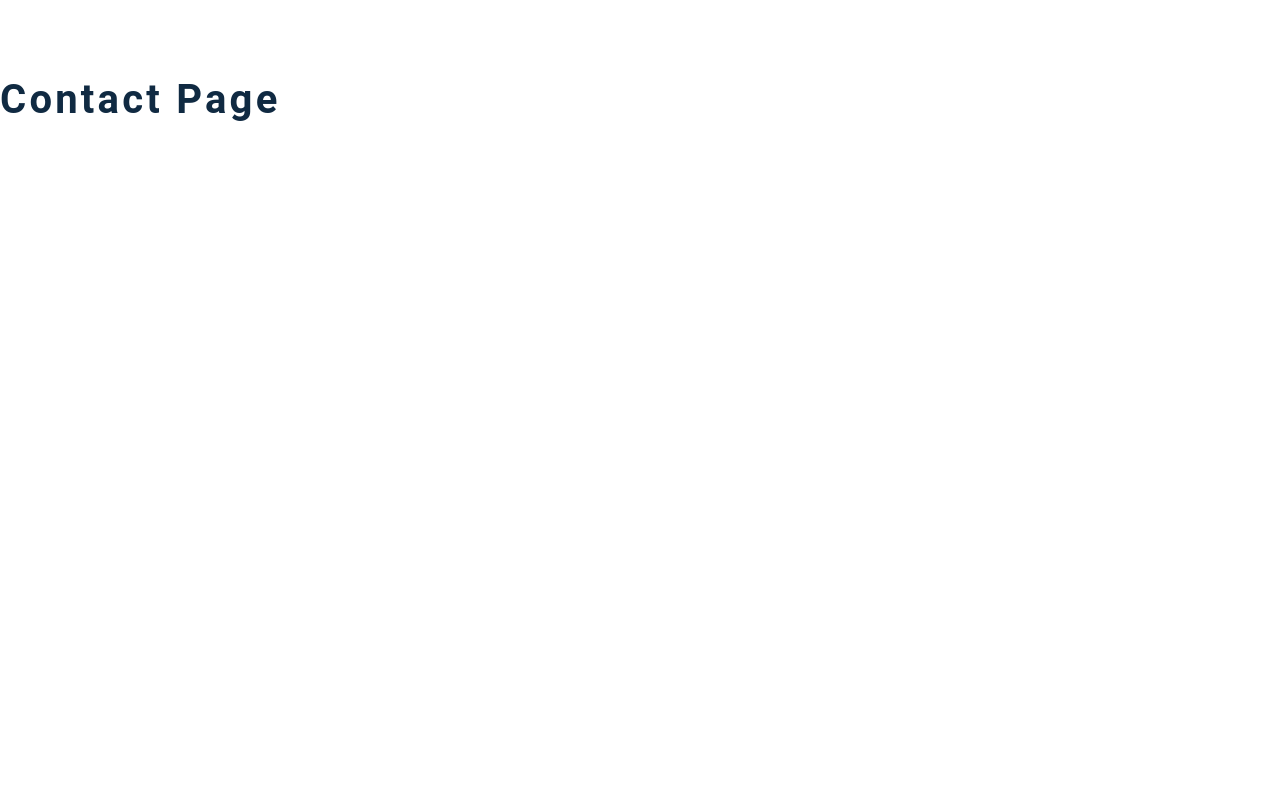
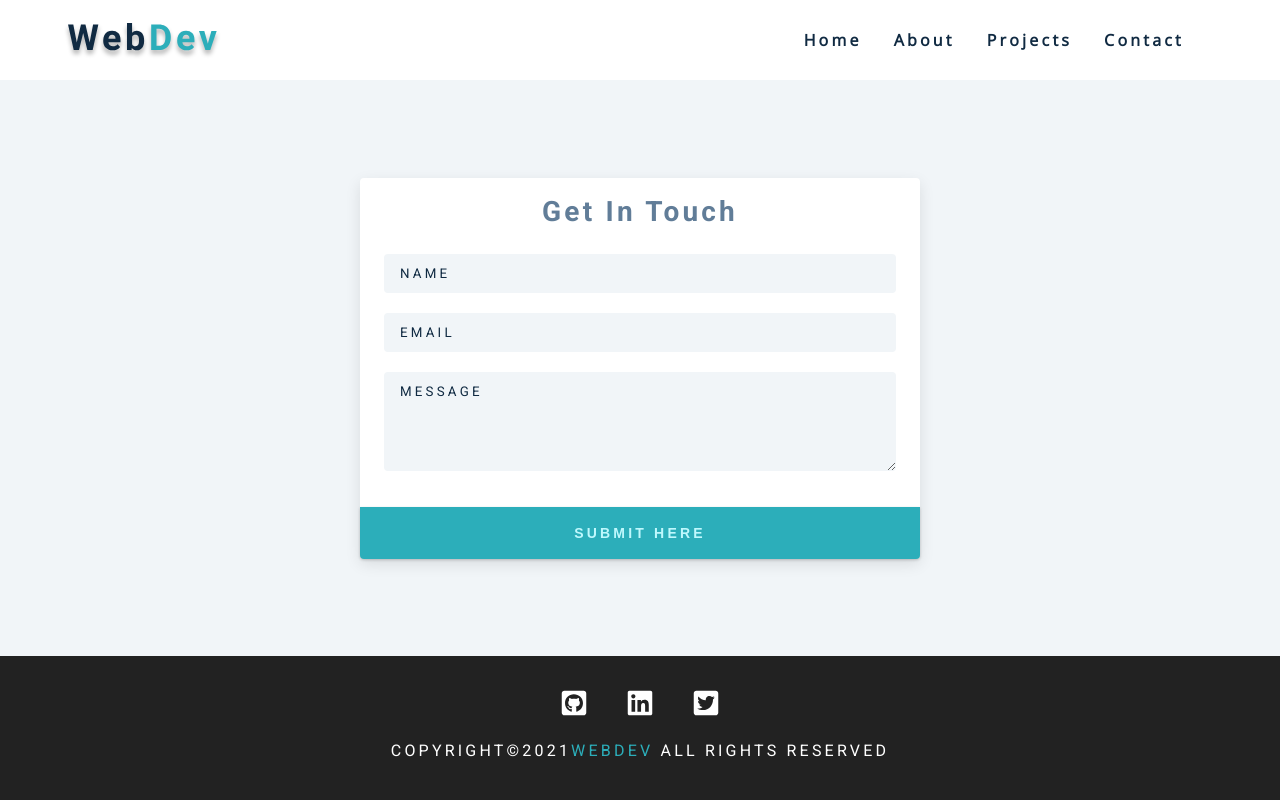
Before and after one commit to bevernicholas/portfolio, a Gatsby site: page /contact in a window 1280 px wide. Built offline with nearby package versions, Linux system fonts and the light colour scheme; Gatsby itself is replaced by a stand-in of ours.

Commit message:
updated links

```diff
--- a/gatsby-config.js
+++ b/gatsby-config.js
@@ -34,19 +34,19 @@
         singleTypes: [`about`],
       },
     },
-    // {
-    //   resolve: `gatsby-plugin-webfonts`,
-    //   options: {
-    //     fonts: {
-    //       google: [
-    //         {
-    //           family: "Roboto",
-    //           variants: ["400", "700"],
-    //         },
-    //         { family: "Open Sans" },
-    //       ],
-    //     },
-    //   },
-    // },
+    {
+      resolve: `gatsby-plugin-webfonts`,
+      options: {
+        fonts: {
+          google: [
+            {
+              family: "Roboto",
+              variants: ["400", "700"],
+            },
+            { family: "Open Sans" },
+          ],
+        },
+      },
+    },
   ],
 }
--- a/package.json
+++ b/package.json
@@ -6,7 +6,7 @@
   "license": "MIT",
   "scripts": {
     "dev": "gatsby clean && gatsby develop",
-    "build": "gatsby build",
+    "build": "gatsby clean && gatsby build",
     "develop": "gatsby develop",
     "format": "prettier --write \"**/*.{js,jsx,json,md}\"",
     "start": "npm run develop",
@@ -17,10 +17,11 @@
   "dependencies": {
     "gatsby": "^2.21.0",
     "gatsby-image": "^2.4.0",
+    "gatsby-plugin-prefetch-google-fonts": "^1.4.3",
     "gatsby-plugin-react-helmet": "^3.3.1",
-    "gatsby-plugin-webfonts": "^1.1.3",
     "gatsby-plugin-sharp": "^2.6.0",
     "gatsby-plugin-sitemap": "^2.4.2",
+    "gatsby-plugin-webfonts": "^1.1.3",
     "gatsby-source-filesystem": "^2.3.0",
     "gatsby-source-strapi": "0.0.12",
     "gatsby-transformer-sharp": "^2.5.0",
--- a/src/components/Layout.js
+++ b/src/components/Layout.js
@@ -1,5 +1,4 @@
 import React, {useState} from "react";
-// import "../css/main.css"
 import Navbar from "./Navbar";
 import Sidebar from "./Sidebar";
 import Footer from "./Footer";
--- a/src/constants/socialLinks.js
+++ b/src/constants/socialLinks.js
@@ -12,17 +12,17 @@
   {
     id: 1,
     icon: <FaGithubSquare className="social-icon"></FaGithubSquare>,
-    url: "https://www.twitter.com",
+    url: "https://github.com/bevernicholas",
   },
   {
     id: 2,
     icon: <FaLinkedin className="social-icon"></FaLinkedin>,
-    url: "https://www.twitter.com",
+    url: "https://www.linkedin.com/in/nick-bever-8281b6139/",
   },
   {
     id: 3,
     icon: <FaTwitterSquare className="social-icon"></FaTwitterSquare>,
-    url: "https://www.twitter.com",
+    url: "https://twitter.com/NicholasBever",
   }
 ]
 const links = data.map(link => {
--- a/src/pages/contact.js
+++ b/src/pages/contact.js
@@ -1,8 +1,41 @@
-import React from "react"
-import Layout from "../components/Layout"
+import React from "react";
+import Layout from "../components/Layout";
 
 const contact = () => {
-  return <h2>contact page</h2>
-}
+  return (
+    <Layout>
+      <section className="contact-page">
+        <article className="contact-form">
+          <h3>get in touch</h3>
+          <form action="https://formspree.io/f/xpzoovkl" method="POST">
+            <div className="form-group">
+              <input
+                type="text"
+                name="name"
+                placeholder="name"
+                className="form-control"
+              />
+              <input
+                type="email"
+                name="email"
+                placeholder="email"
+                className="form-control"
+              />
+              <textarea
+                name="message"
+                rows="5"
+                placeholder="message"
+                className="form-control"
+              ></textarea>
+            </div>
+            <button type="submit" className="submit-btn btn">
+              submit here
+            </button>
+          </form>
+        </article>
+      </section>
+    </Layout>
+  );
+};
 
-export default contact
+export default contact;
```
Also changed, not shown: 1 other file.
